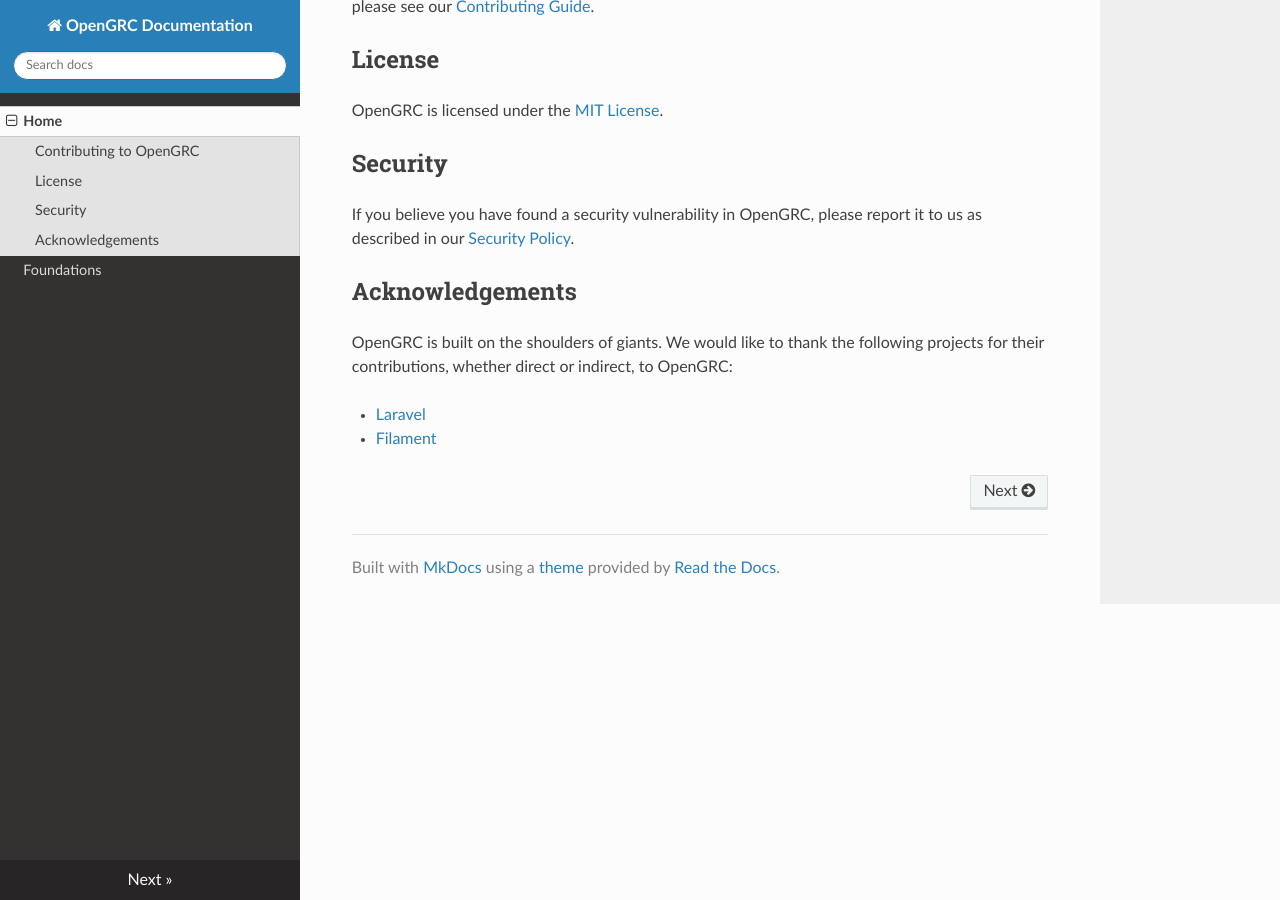
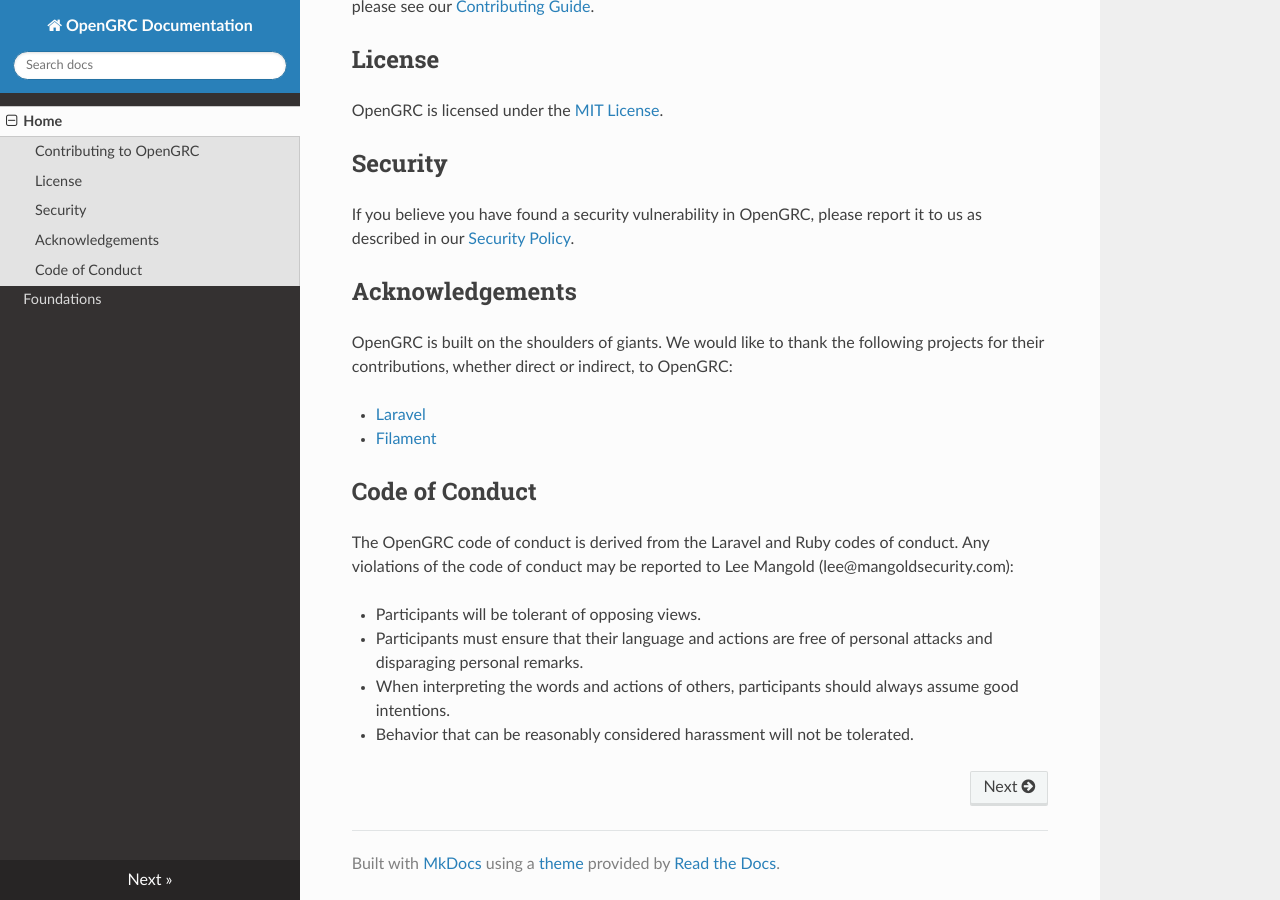
Before and after one commit to LeeMangold/opengrc-docs, an MkDocs documentation site: the page built from docs/index.md, in a window 1280 px wide and 900 px high, scrolled down 885 px. Built offline with MkDocs 1.6.1, drawn with Linux system fonts in a browser that asks for light colours; nearby versions of some CDN libraries.

Commit message:
Editorial Updates

```diff
--- a/docs/index.md
+++ b/docs/index.md
@@ -33,3 +33,11 @@ OpenGRC is built on the shoulders of giants. We would like to thank the followin
 
 * [Laravel](https://laravel.com)
 * [Filament](https://filamentphp.com)
+
+## Code of Conduct
+The OpenGRC code of conduct is derived from the Laravel and Ruby codes of conduct. Any violations of the code of conduct may be reported to Lee Mangold (lee@mangoldsecurity.com):
+
+- Participants will be tolerant of opposing views.
+- Participants must ensure that their language and actions are free of personal attacks and disparaging personal remarks.
+- When interpreting the words and actions of others, participants should always assume good intentions.
+- Behavior that can be reasonably considered harassment will not be tolerated.
```
